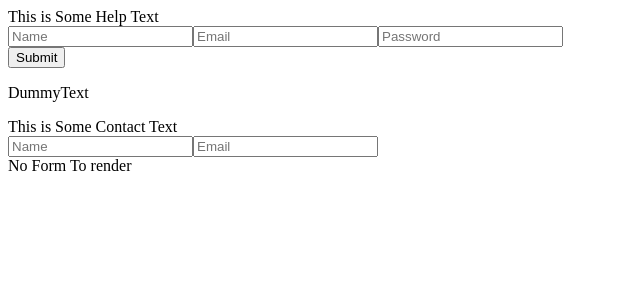
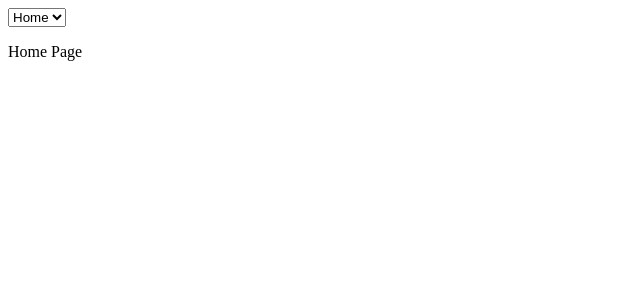
Before and after one commit to SaeedHabibi23/vue-cli, a Vue app: page / in a window 1280 px wide. Shown: the top 300 px of the page, without its empty margins (0-640 px from the left). Built offline with nearby package versions, Linux system fonts and the light colour scheme.

Commit message:
Dynamic Components worked

```diff
--- a/src/App.vue
+++ b/src/App.vue
@@ -1,43 +1,24 @@
 <template>
-<FormVue>
-   <template v-slot:help>
-This is Some Help Text
-</template>
-<template v-slot:fields>
-    <input type="text" name="" id="" placeholder="Name">
-    <input type="email" name="" id="" placeholder="Email">
-    <input type="password" name="" id="" placeholder="Password">
-</template>
-   <template v-slot:button>
-    <button type="submit"> Submit </button>
-   </template>
-
-   <p> DummyText </p>
-
-</FormVue>
-<FormVue>
-   <template v-slot:help>
-This is Some Contact Text
-</template>
-<template v-slot:fields>
-    <input type="text" name="" id="" placeholder="Name">
-    <input type="email" name="" id="" placeholder="Email">
-</template>
-   <template v-slot:buttons>
-    <button type="submit"> Submit </button>
-   </template>
-  </FormVue>
+  <select name="" id="" v-model="componentName">
+    <option value="Home">Home</option>
+    <option value="About">About</option>
+  </select>
+  <component :is="componentName">  </component>
 </template>
 
 <script>
-import FormVue from "./components/form.vue"
- export default {
-   name: 'App',
-   components: {
-     FormVue
-    }
-  };
-
-
-
+import About from "./components/about.vue";
+import Home from "./components/Home.vue"
+export default {
+name: "App" ,
+components:{
+  About ,
+  Home
+} ,
+data(){
+  return{
+    componentName: "Home"
+  }
+}
+}
 </script>
--- /dev/null
+++ b/src/components/Home.vue
@@ -0,0 +1,9 @@
+<template>
+  <p> Home Page </p>
+</template>
+
+<script>
+export default {
+    name: "home-vue"
+}
+</script>
--- /dev/null
+++ b/src/components/about.vue
@@ -0,0 +1,9 @@
+<template>
+  <p> About Page </p>
+</template>
+
+<script>
+export default {
+    name: "about-vue"
+}
+</script>
--- a/src/components/form.vue
+++ /dev/null
@@ -1,21 +0,0 @@
-<template>
-    <form action="">
-        <div class="help">
-            <slot name="help"> </slot>
-</div>
-<div class="fields">
-    <slot name="fields"> </slot>
-</div>
-  <div class="button">
-    <slot name="button"> </slot>
-</div>
-    </form>
-   <slot>  No Form To render </slot>
-</template>
-<slot> </slot>
-
-<script>
-export default {
-   name: 'FormVue'
-}
-</script>
```
